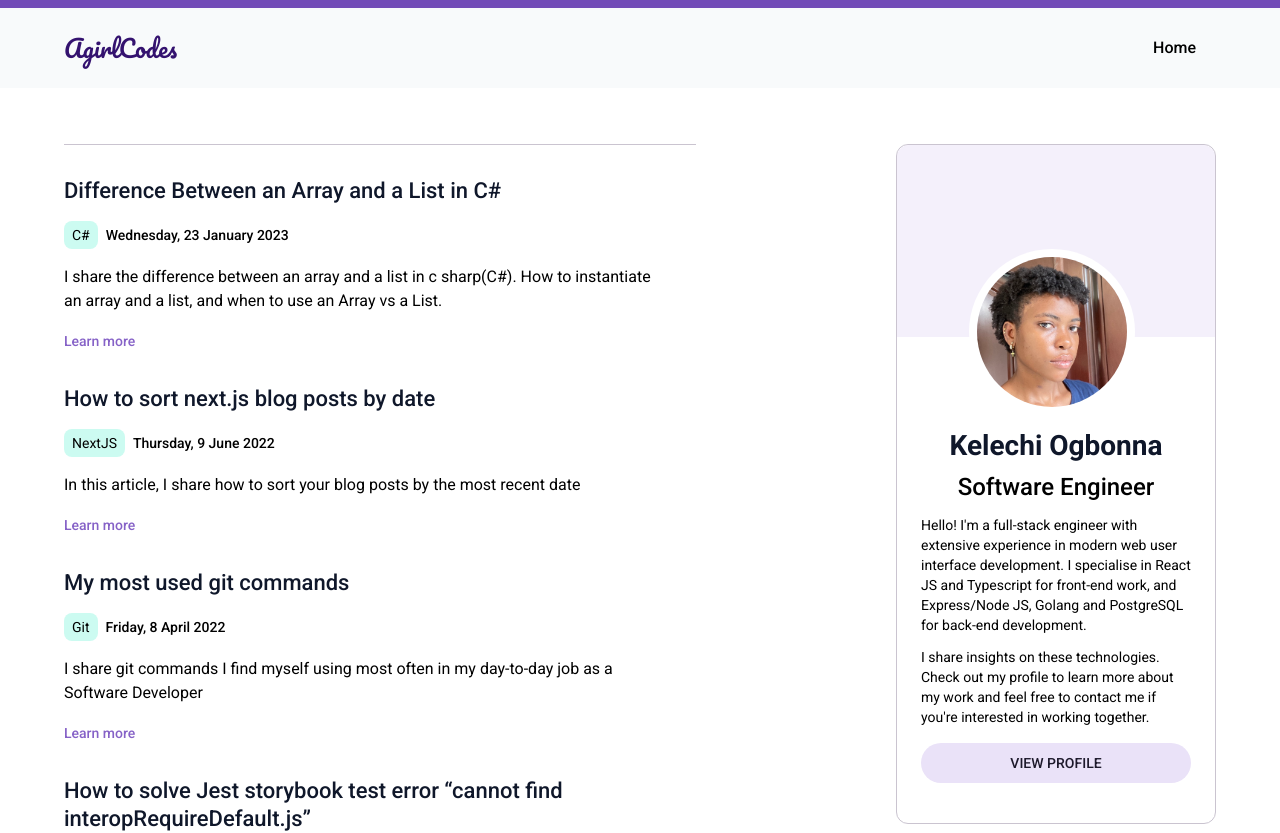
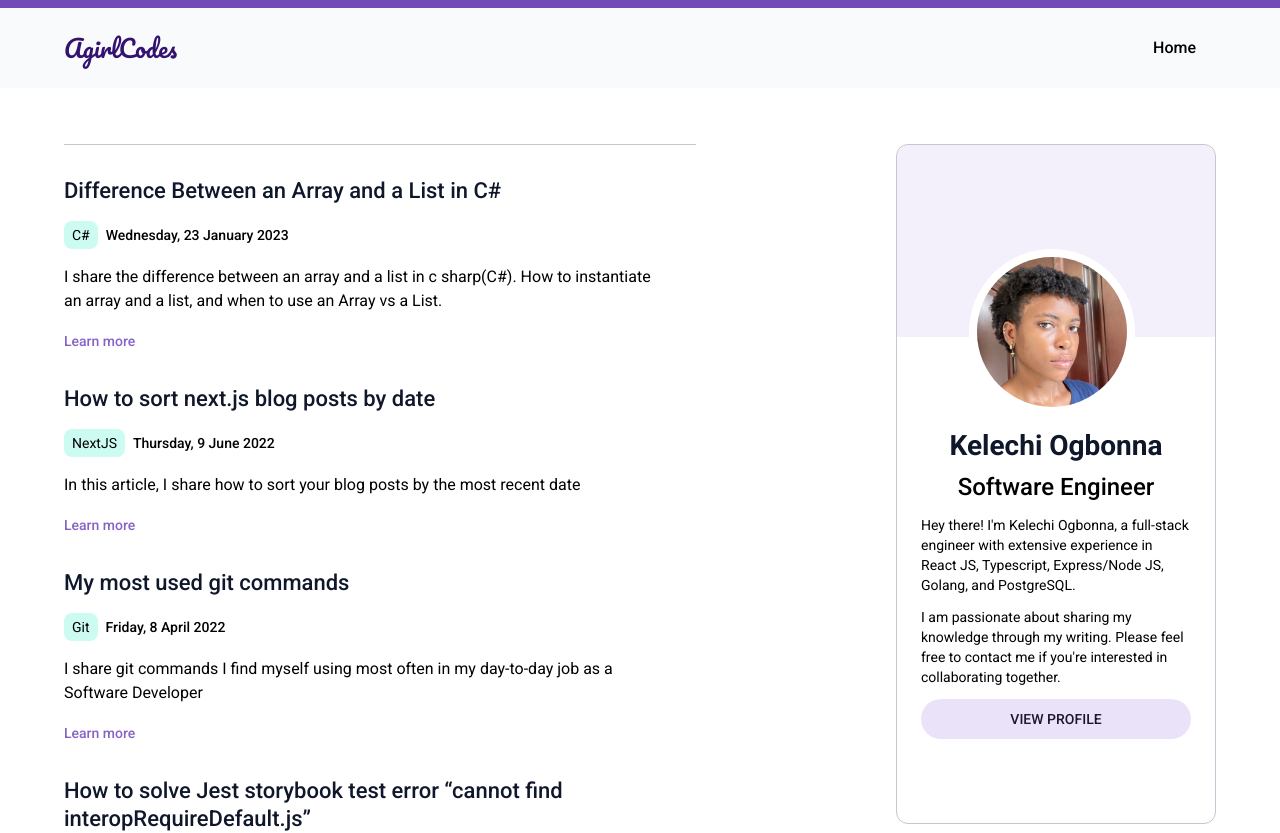
Before and after one commit to Kellswork/agirlcodes.dev, a Next.js app: page / in a window 1280 px wide. Shown: the top 833 px of the page. Built offline with nearby package versions, Linux system fonts and the light colour scheme.

Commit message:
update card details and add blog image

```diff
--- a/components/molecules/cards.tsx
+++ b/components/molecules/cards.tsx
@@ -60,16 +60,13 @@ export const ProfileCard = () => (
       </p>
 
       <p className="text-left text-sm pb-3">
-        Hello! I&apos;m a full-stack engineer with extensive experience in
-        modern web user interface development. I specialise in React JS and
-        Typescript for front-end work, and Express/Node JS, Golang and
-        PostgreSQL for back-end development.
+      Hey there! I&apos;m Kelechi Ogbonna, a full-stack engineer with extensive experience in React JS, Typescript, Express/Node JS, Golang, and PostgreSQL.
       </p>
-      <p className="text-left text-sm pb-4">
-        I share insights on these technologies. Check out my profile to learn
-        more about my work and feel free to contact me if you&apos;re interested
-        in working together.
+      <p className="text-left text-sm pb-3">
+      I am passionate about sharing my knowledge through my writing. Please feel free to contact me if you&apos;re interested in collaborating together.
       </p>
+
+
 
       <Button
         text="VIEW PROFILE"
```
Also changed, not shown: public/agirlcodes.jpg (added).
